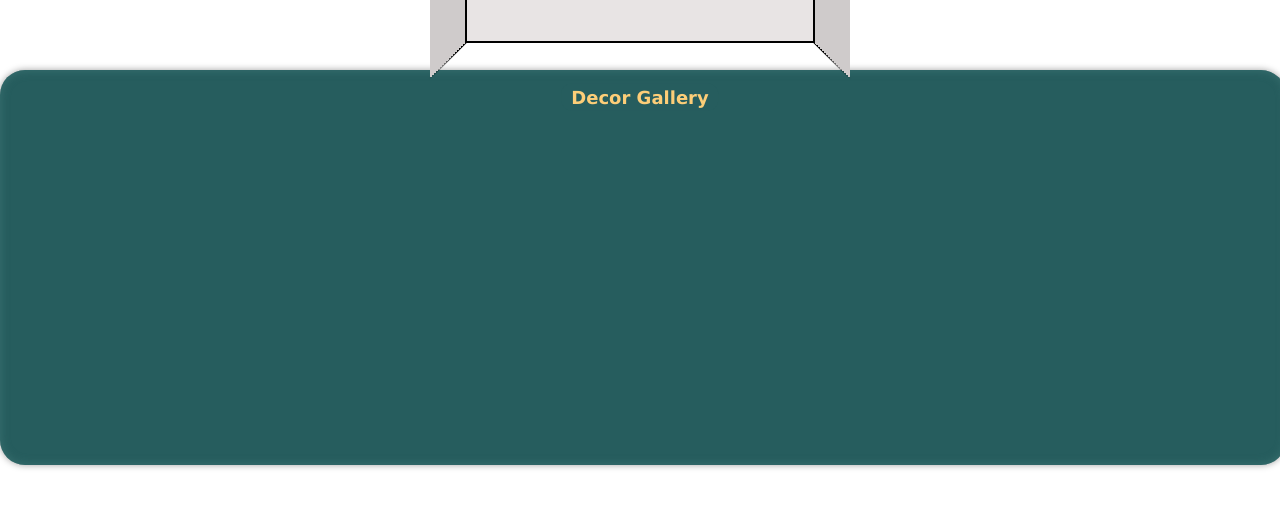
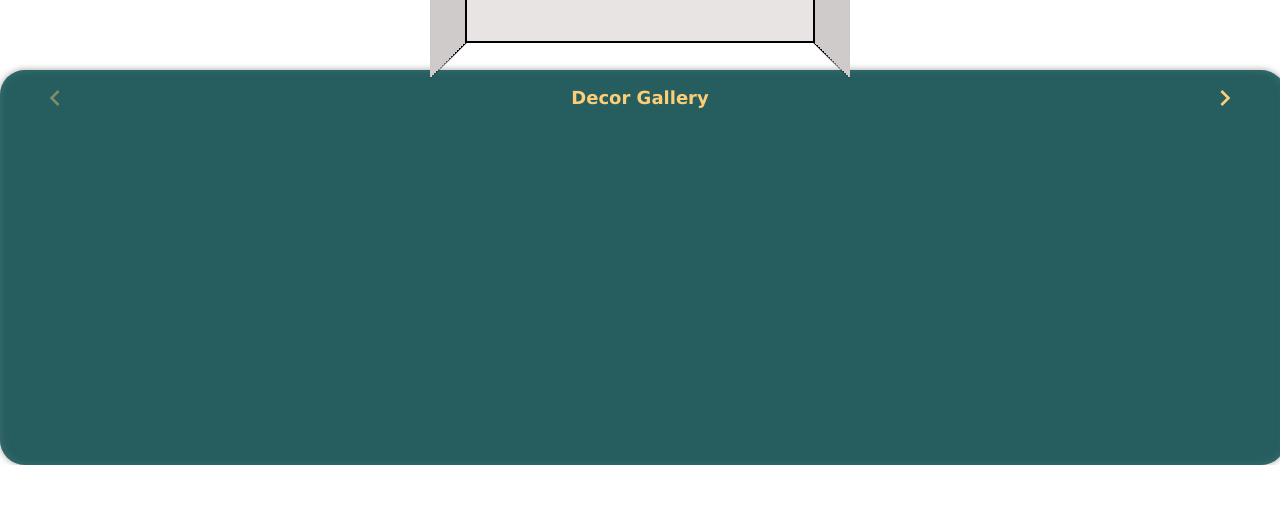
Before and after one commit to RudyCab/wallgenie-test, a React (Create React App) app: page /WallEditor in a window 1280 px wide. Shown: the part 400-908 px from the top of the page. After the commit the page ends 865 px from the top, so only its background shows below. Built offline with nearby package versions, Linux system fonts and the light colour scheme.

Commit message:
added Carousel instead of Slider

```diff
--- /dev/null
+++ b/src/WallEditor/Carousel.css
@@ -0,0 +1,67 @@
+.DecorItem-Container {
+  display: flex;
+  position: absolute;
+  margin-top: 200px;
+  width: 100%;
+  height: 325px;
+}
+
+.DecorItem-Grid {
+  display: grid;
+  grid-template-columns: repeat(2, 1fr);
+  grid-gap: 15px;
+  list-style-type: none;
+}
+
+.DecorItem-Grid li {
+  display: flex;
+  justify-content: center;
+  align-items: center;
+}
+
+.DecorItem {
+  position: relative;
+}
+
+.Carousel-Container {
+  margin-top: 145px;
+  height: 395px;
+  width: 100.5%;
+  border-radius: 25px;
+  background: #265d5e;
+  box-shadow:
+    0 0 7.5px #0000005f,
+    inset 0 0 10px #3f7676d2;
+}
+
+.Carousel-Button {
+  position: absolute;
+  background-color: transparent;
+  border-width: 0px;
+  font-size: xx-large;
+  font-size: xx-large;
+}
+
+.Carousel-Left {
+  left: 0;
+  transform: translate(75%);
+}
+
+.Carousel-Right {
+  right: 0;
+  transform: translate(-75%);
+}
+
+.Carousel-Title {
+  position: absolute;
+  left: 50%;
+  transform: translate(-50%, 50%);
+  color: #FDCE78;
+  background-color: #265d5e;
+  font-weight: bolder;
+  padding-left: 10px;
+  padding-right: 10px;
+  border-radius: 10px;
+  font-size: large;
+  font-family: 'Lucida Sans', 'Lucida Sans Regular', 'Lucida Grande', 'Lucida Sans Unicode', Geneva, Verdana, sans-serif;
+}
--- /dev/null
+++ b/src/WallEditor/Carousel.jsx
@@ -0,0 +1,90 @@
+import React, { useState, useEffect } from "react";
+import Draggable from "./Draggable";
+import "./Carousel.css";
+
+import {
+  MdOutlineKeyboardArrowLeft,
+  MdOutlineKeyboardArrowRight,
+} from "react-icons/md";
+
+/*
+Now, acting as a carousel rather than a scrollable slider
+*/
+const Carousel = ({ images, shuffle, setShuffle }) => {
+  const ITEMS_PER_PANEL = 6;
+  const [currentPanelIndex, setCurrentPanelIndex] = useState(0);
+  const [currentImages, setCurrentImages] = useState([]);
+
+  // effect to set the images for the current panel
+  useEffect(() => {
+    const startIndex = currentPanelIndex * ITEMS_PER_PANEL;
+    const endIndex = startIndex + ITEMS_PER_PANEL;
+    const panelImages = images.slice(startIndex, endIndex);
+    setCurrentImages(panelImages);
+  }, [currentPanelIndex, images]);
+
+  // function to handle going to the previous panel
+  const handlePrevPanel = () => {
+    setCurrentPanelIndex((prev) => (prev > 0 ? prev - 1 : prev));
+  };
+
+  // function to handle going to the next panel
+  const handleNextPanel = () => {
+    const maxIndex = Math.ceil(images.length / ITEMS_PER_PANEL) - 1;
+    setCurrentPanelIndex((prev) => (prev < maxIndex ? prev + 1 : prev));
+  };
+
+  const YELLOW = "#FDCE78";
+  const TRANSPARENT_YELLOW = "#FDCE786a";
+
+  return (
+    <>
+      {/* DISPLAY DECORITEMS */}
+      <div className="DecorItem-Container">
+        <ul className="DecorItem-Grid">
+          {currentImages &&
+            currentImages.map((imageUrl, index) => (
+              <li key={index}>
+                <Draggable
+                  img={imageUrl}
+                  key={index}
+                  alt={`Image ${index + 1}`}
+                  className="DecorItem"
+                  shuffle={shuffle}
+                  setShuffle={setShuffle}
+                />
+              </li>
+            ))}
+        </ul>
+      </div>
+
+      {/* CAROUSEL BACKGROUND (displayed beneath DecorItems) */}
+      <div className="Carousel-Container">
+        <button
+          className="Carousel-Button Carousel-Left"
+          onClick={handlePrevPanel}
+        >
+          <MdOutlineKeyboardArrowLeft
+            color={currentPanelIndex === 0 ? TRANSPARENT_YELLOW : YELLOW}
+          />
+        </button>
+        <span className="Carousel-Title">Decor Gallery</span>
+        <button
+          className="Carousel-Button Carousel-Right"
+          onClick={handleNextPanel}
+        >
+          <MdOutlineKeyboardArrowRight
+            color={
+              currentPanelIndex ===
+              Math.ceil(images.length / ITEMS_PER_PANEL) - 1
+                ? TRANSPARENT_YELLOW
+                : YELLOW
+            }
+          />
+        </button>
+      </div>
+    </>
+  );
+};
+
+export default Carousel;
--- a/src/WallEditor/Slider.css
+++ /dev/null
@@ -1,37 +0,0 @@
-.image-container {
-  position: absolute;
-  margin-top: 195px;
-  width: 100%;
-  height: 100%;
-  /* todo- we need to make it scrollable, but once dragged an image allow the image to leave the slider container */
-  /* overflow-y: auto; */
-}
-
-.image {
-  position: relative;
-}
-
-.slider-background {
-  margin-top: 145px;
-  height: 395px;
-  width: 100.5%;
-  border-radius: 25px;
-  background: #265d5e;
-  box-shadow:
-    0 0 7.5px #0000005f,
-    inset 0 0 10px #3f7676d2;
-}
-
-#slider-title {
-  position: absolute;
-  left: 50%;
-  transform: translate(-50%, 50%);
-  color: #FDCE78;
-  background-color: #265d5e;
-  font-weight: bolder;
-  padding-left: 10px;
-  padding-right: 10px;
-  border-radius: 10px;
-  font-size: large;
-  font-family: 'Lucida Sans', 'Lucida Sans Regular', 'Lucida Grande', 'Lucida Sans Unicode', Geneva, Verdana, sans-serif;
-}
--- a/src/WallEditor/Slider.jsx
+++ /dev/null
@@ -1,32 +0,0 @@
-import React, { useState } from "react";
-import Draggable from "./Draggable";
-import "./Slider.css";
-
-const Slider = ({ images, shuffle, setShuffle }) => {
-  return (
-    <>
-      <div className="image-container">
-        {/* Defines where DecorItems are first rendered on the WallEditorPAge */}
-        <div className="col">
-          {images &&
-            images.map((imageUrl, index) => (
-              <Draggable
-                img={imageUrl}
-                key={index}
-                alt={`Image ${index + 1}`}
-                className="image"
-                shuffle={shuffle}
-                setShuffle={setShuffle}
-              />
-            ))}
-        </div>
-      </div>
-      {/* SLIDER BACKGROUND */}
-      <div className="slider-background">
-        <span id="slider-title">Decor Gallery</span>
-      </div>
-    </>
-  );
-};
-
-export default Slider;
--- a/src/WallEditor/WallEditorPage.jsx
+++ b/src/WallEditor/WallEditorPage.jsx
@@ -6,13 +6,13 @@ import DropdownButton from "react-bootstrap/DropdownButton";
 import { IoIosArrowBack, IoMdAdd, IoMdClose } from "react-icons/io";
 import SettingsPopup from "../Components/SettingsPopup/SettingsPopup";
 import WallComponent from "../Components/Wall/WallComponent";
-import Slider from "./Slider";
+import Carousel from "./Carousel";
 import { Wall } from "../Structs/Wall";
 import Colors from "./Colors";
 import "./WallEditorPage.css";
 import "bootstrap/dist/css/bootstrap.css";
 
-const __DISPLAY_SLIDER = true; // for debugging purposes
+const __DISPLAY_CAROUSEL = true; // for debugging purposes
 
 function WallEditorPage({ images }) {
   // updates background color behind iPhone top notch
@@ -184,9 +184,9 @@ function WallEditorPage({ images }) {
           />
         )}
 
-        {/* SLIDER (where DecorItems are displayed) */}
-        {__DISPLAY_SLIDER && (
-          <Slider images={images} shuffle={shuffle} setShuffle={setShuffle} />
+        {/* CAROUSEL (where DecorItems are displayed) */}
+        {__DISPLAY_CAROUSEL && (
+          <Carousel images={images} shuffle={shuffle} setShuffle={setShuffle} />
         )}
       </div>
     </div>
@@ -204,12 +204,12 @@ const ProjectTitle = ({ alertDisplayed }) => {
     if (!alertDisplayed) {
       setIsEditing(true); // enable editing mode
 
-      // fixed weird bug where clicking title reverts theme color
-      // let themeColor = "#ffffff";
-      // const metaTag = document.querySelector("#theme-color-meta");
-      // if (metaTag) {
-      //   metaTag.setAttribute("content", themeColor);
-      // }
+      // updates background color behind iPhone top notch
+      let themeColor = "#ffffff";
+      const metaTag = document.querySelector("#theme-color-meta");
+      if (metaTag) {
+        metaTag.setAttribute("content", themeColor);
+      }
     }
   };
 
@@ -222,6 +222,13 @@ const ProjectTitle = ({ alertDisplayed }) => {
     if (projectTitle.trim() === "") {
       // ensure that if user types an empty title, it'll defaul to "Untitled"
       setProjectTitle("Untitled");
+    }
+
+    // updates background color behind iPhone top notch
+    let themeColor = "#ffffff";
+    const metaTag = document.querySelector("#theme-color-meta");
+    if (metaTag) {
+      metaTag.setAttribute("content", themeColor);
     }
   };
 
```
